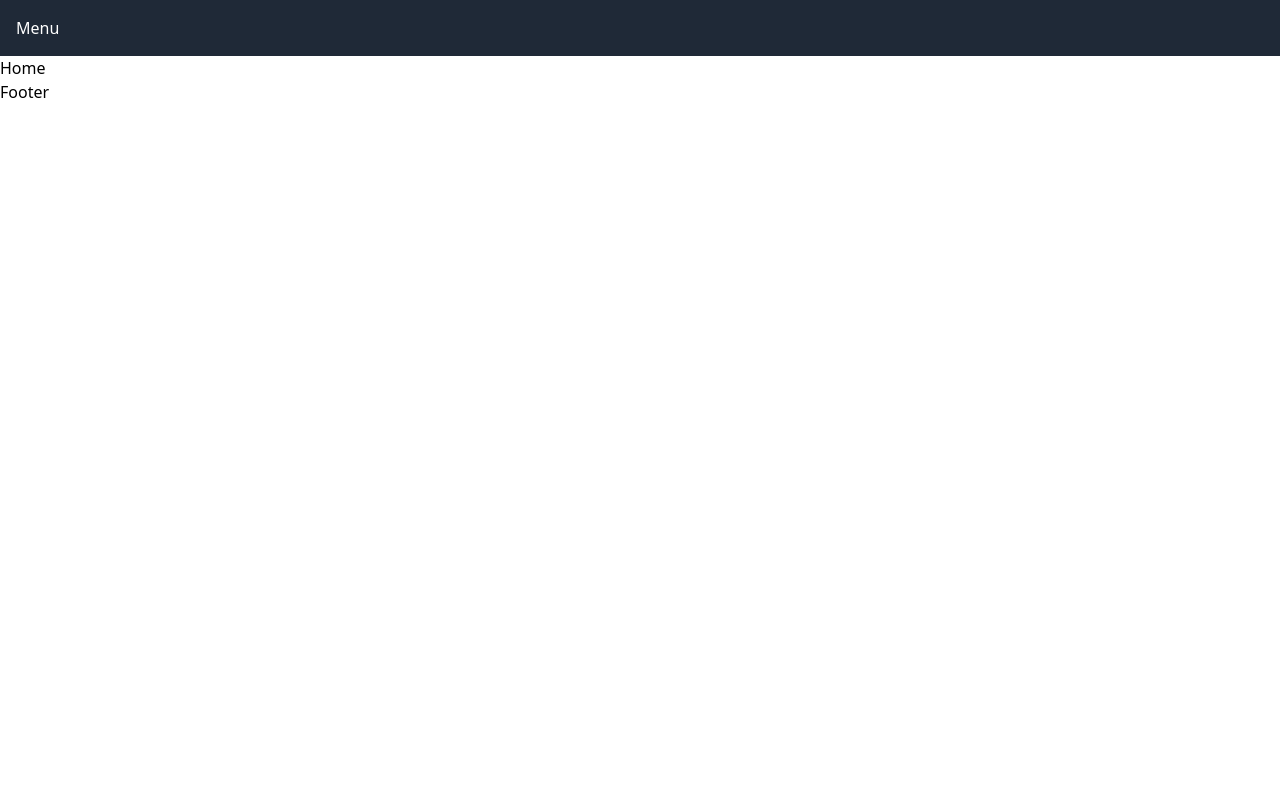
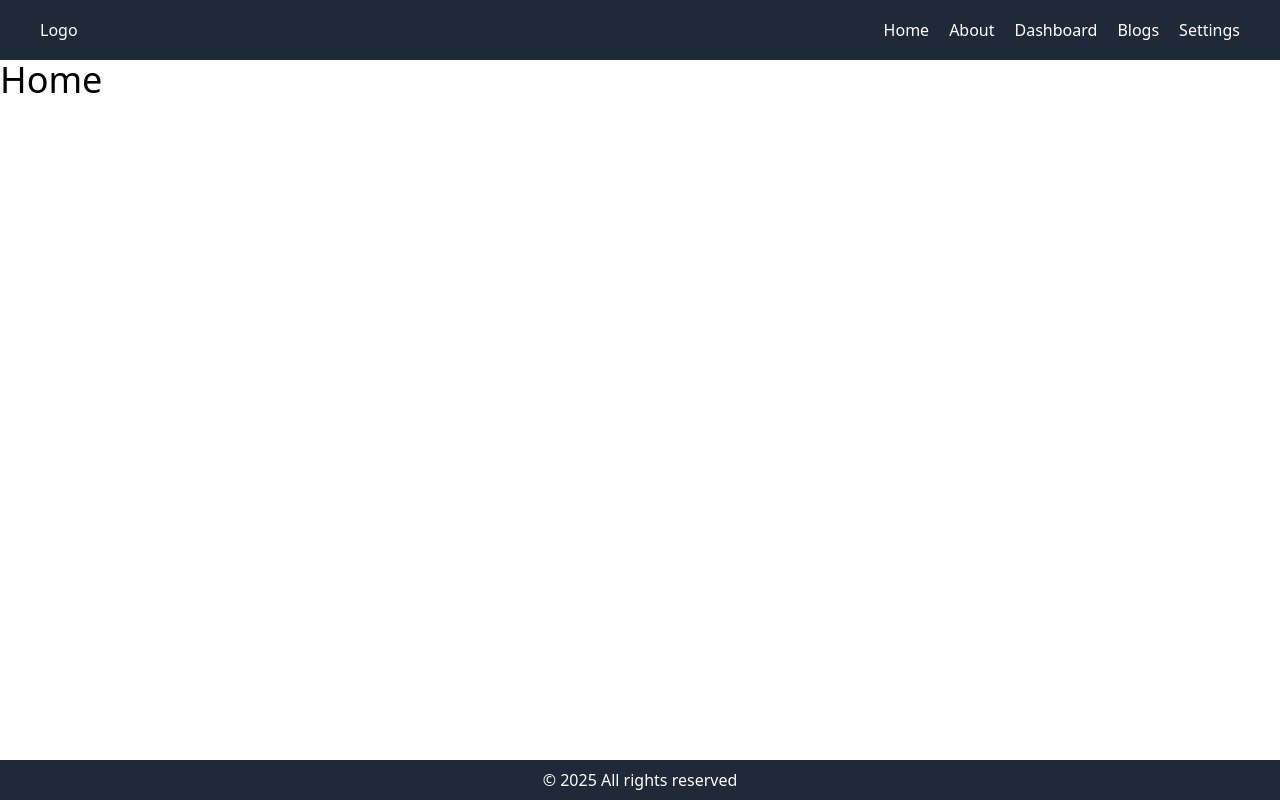
Before and after one commit to tunahankuzgun/law-website, a Next.js app: page / in a window 1280 px wide. Built offline with nearby package versions, Linux system fonts and the light colour scheme.

Commit message:
Add container and fix navbar and footer

```diff
--- a/app/(root)/about/page.tsx
+++ b/app/(root)/about/page.tsx
@@ -1,9 +1,7 @@
-import React from 'react'
+import React from "react";
 
 const About = () => {
-  return (
-    <div>About</div>
-  )
-}
+  return <main>About</main>;
+};
 
-export default About
+export default About;
--- a/app/(root)/blogs/page.tsx
+++ b/app/(root)/blogs/page.tsx
@@ -2,7 +2,7 @@ import Link from "next/link";
 
 const Blogs = () => {
   return (
-    <div>
+    <main>
       <h3 className="">Blogs</h3>
       <ul>
         <li>
@@ -18,7 +18,7 @@ const Blogs = () => {
           <Link href="/blogs/4"> Blog 4</Link>
         </li>
       </ul>
-    </div>
+    </main>
   );
 };
 
--- a/app/(root)/dashboard/page.tsx
+++ b/app/(root)/dashboard/page.tsx
@@ -1,8 +1,8 @@
 const Dashboard = () => {
   return (
-    <div className="flex w-full justify-evenly bg-pink-400 lg:flex-col lg:bg-black lg:text-white">
+    <main className="flex w-full justify-evenly bg-pink-400 lg:flex-col lg:bg-black lg:text-white">
       <p>This is the dashboard</p>
-    </div>
+    </main>
   );
 };
 
--- a/app/(root)/layout.tsx
+++ b/app/(root)/layout.tsx
@@ -1,3 +1,4 @@
+import Container from "../components/Container";
 import Footer from "../components/Footer";
 import Navbar from "../components/Navbar";
 import "../globals.css";
@@ -9,10 +10,12 @@ export default function RootLayout({
 }>) {
   return (
     <html lang="en">
-      <body>
-        <Navbar />
-        {children}
-        <Footer />
+      <body className="bg-orange-50">
+        <Container>
+          <Navbar />
+          {children}
+          <Footer />
+        </Container>
       </body>
     </html>
   );
--- a/app/(root)/page.tsx
+++ b/app/(root)/page.tsx
@@ -1,3 +1,7 @@
 export default function Home() {
-  return <div>Home</div>;
+  return (
+    <main>
+      <h2 className="text-4xl">Home</h2>
+    </main>
+  );
 }
--- /dev/null
+++ b/app/components/Container.tsx
@@ -0,0 +1,15 @@
+import { ReactNode } from "react";
+
+interface ContainerProps {
+  children: ReactNode;
+}
+
+const Container = ({ children }: ContainerProps) => {
+  return (
+    <div className="max-w-[1440px] flex flex-col mx-auto bg-white min-h-screen ">
+      {children}
+    </div>
+  );
+};
+
+export default Container;
--- a/app/components/Footer.tsx
+++ b/app/components/Footer.tsx
@@ -1,7 +1,11 @@
 import React from "react";
 
 const Footer = () => {
-  return <h1>Footer</h1>;
+  return (
+    <footer className="flex bg-gray-800 text-white justify-center h-10 mt-auto items-center border-gray-300">
+      &copy; 2025 All rights reserved
+    </footer>
+  );
 };
 
 export default Footer;
--- a/app/components/Navbar.tsx
+++ b/app/components/Navbar.tsx
@@ -1,24 +1,12 @@
-"use client";
-
 import Link from "next/link";
-import { useState } from "react";
-
 const Navbar = () => {
-  const [menuVisibility, setMenuVisibility] = useState(false);
-
   return (
-    <div>
-      <h2
-        onClick={() => {
-          setMenuVisibility((prev) => !prev);
-        }}
-        className="bg-gray-800 text-white w-full p-4 cursor-pointer"
-      >
-        Menu
+    <header className="flex justify-between bg-gray-800 text-white h-[60px] items-center">
+      <h2 className="mx-10">
+        <Link href="/">Logo</Link>
       </h2>
-      {menuVisibility && (
-        <div className="bg-gray-200 text-black w-full ">
-          <ul>
+      <div className="mx-10">
+        <ul className="flex justify-between gap-5">
           <li>
             <Link href="/">Home</Link>
           </li>
@@ -34,8 +22,7 @@ const Navbar = () => {
           <li>Settings</li>
         </ul>
       </div>
-      )}
-    </div>
+    </header>
   );
 };
 
```
Lines whose indentation alone changed are shown as unchanged.
